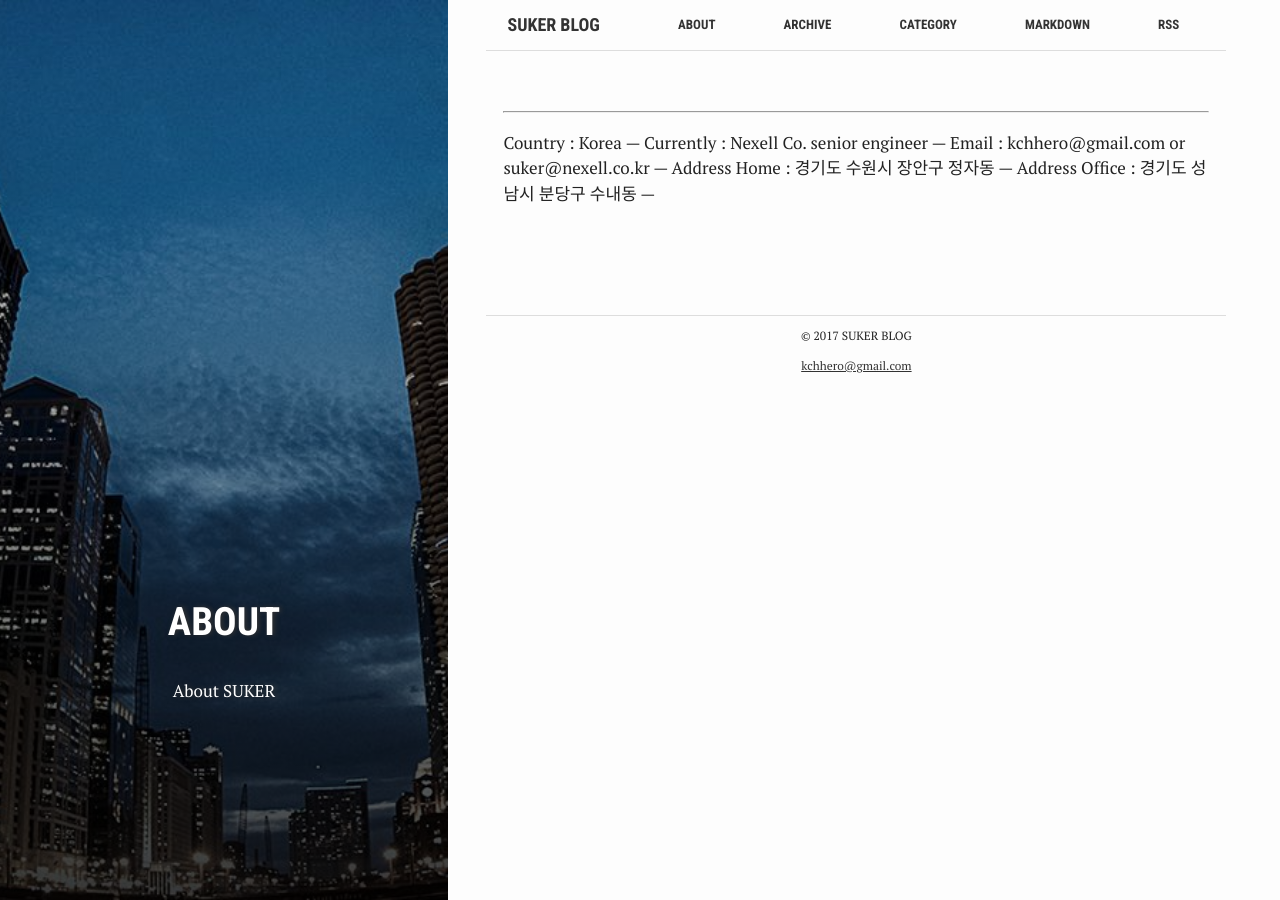
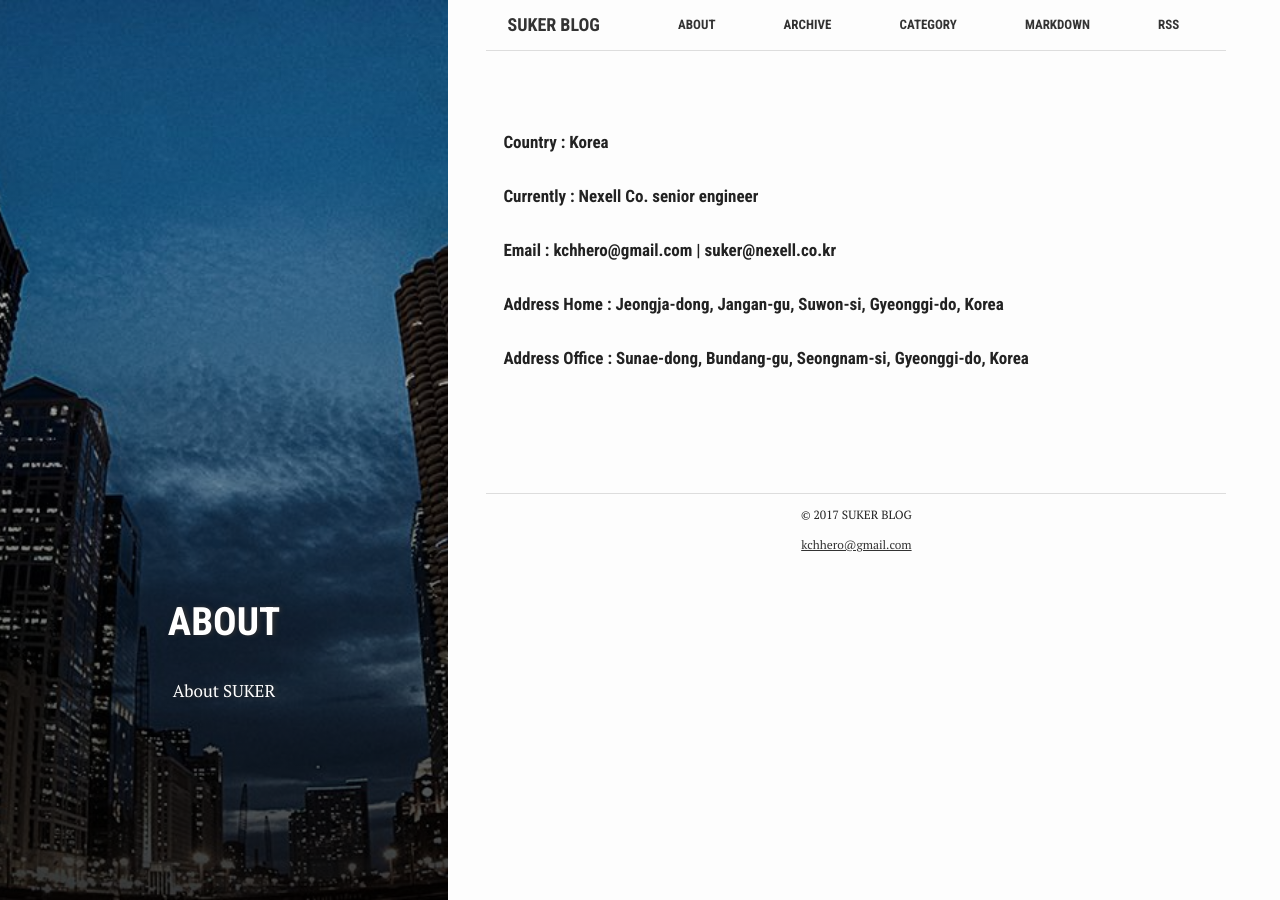
Before and after one commit to kchhero/kchhero.github.io, a Jekyll site: the page built from about.md, in a window 1280 px wide. Built offline with Jekyll 4.4.1, drawn with Linux system fonts in a browser that asks for light colours.

Commit message:
about update2

```diff
--- a/about.md
+++ b/about.md
@@ -8,14 +8,12 @@ summary: "About SUKER"
 active: about
 ---
 
----
-Country : Korea
----
-Currently : Nexell Co. senior engineer
----
-Email : kchhero@gmail.com or suker@nexell.co.kr
----
-Address Home : 경기도 수원시 장안구 정자동
----
-Address Office : 경기도 성남시 분당구 수내동
----
+##### Country : Korea
+
+##### Currently : Nexell Co. senior engineer
+
+##### Email : kchhero@gmail.com | suker@nexell.co.kr
+
+##### Address Home : Jeongja-dong, Jangan-gu, Suwon-si, Gyeonggi-do, Korea
+
+##### Address Office : Sunae-dong, Bundang-gu, Seongnam-si, Gyeonggi-do, Korea
```
